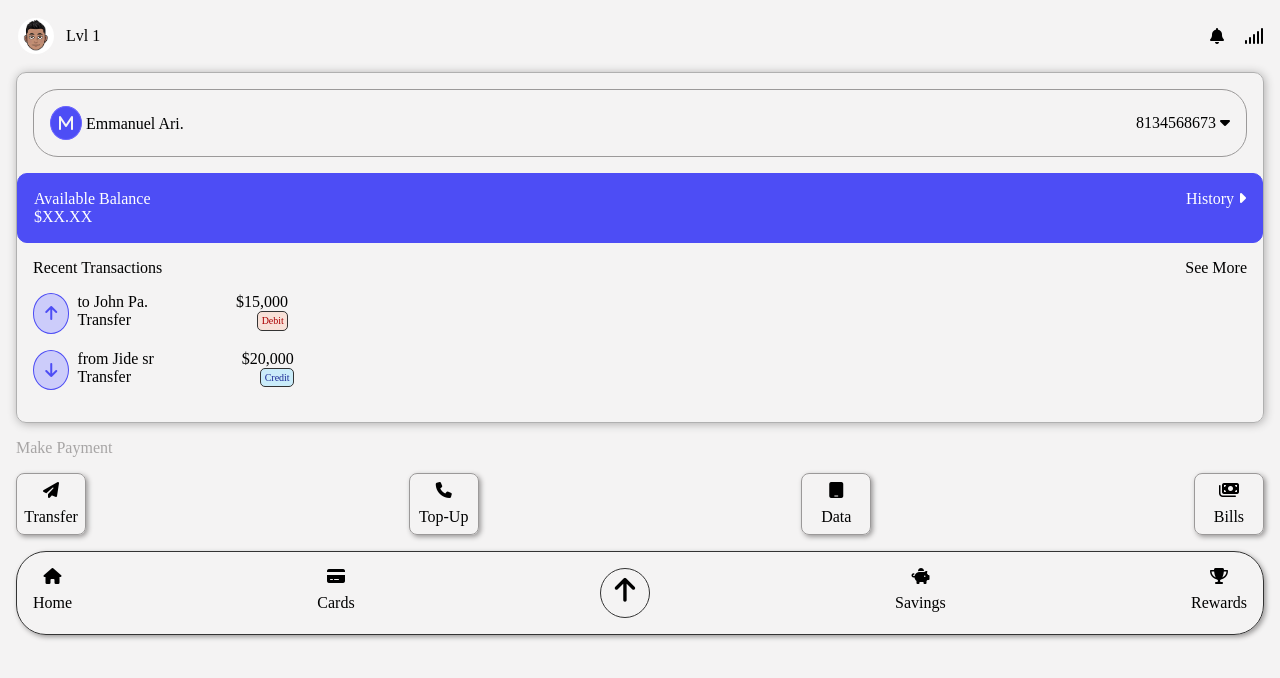
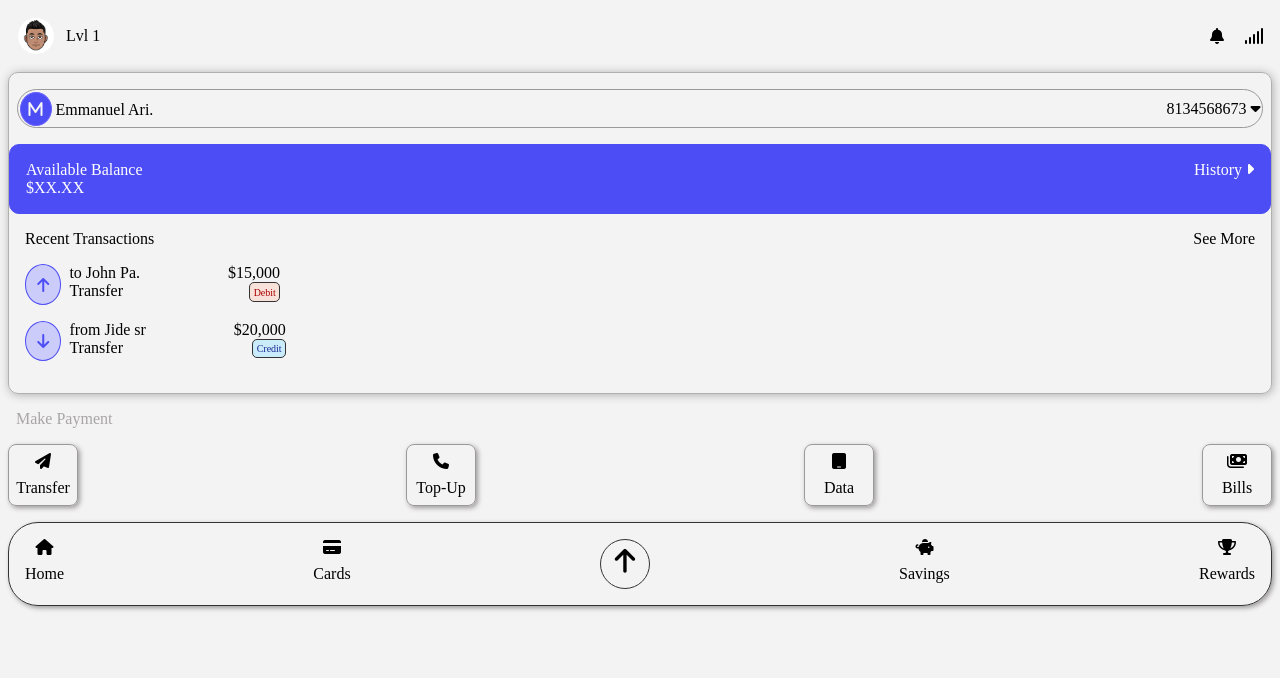
Before and after one commit to Emafido/moniepoint, a plain HTML site: page moniepoint/index.html in a window 1280 px wide. Drawn offline with Linux system fonts and the light colour scheme.

Commit message:
Update main.css

```diff
--- a/moniepoint/main.css
+++ b/moniepoint/main.css
@@ -29,7 +29,7 @@ img{
 }
 .main{
   border: 1px solid rgb(176, 176, 176);
-  margin: 1rem;
+  margin: 1rem .5rem;
   box-shadow: 1px 1px 10px rgb(174, 173, 173);
   border-radius: 10px;
 }
@@ -37,8 +37,8 @@ img{
   display: flex;
   border: 1px solid rgb(155, 153, 153);
   border-radius: 25px;
-  margin: 1rem;
-  padding: 1rem;
+  margin: 1rem .5rem 1rem 0.5rem;
+  padding: .1rem;
   justify-content: space-between;
   align-items: center;
 }
@@ -117,7 +117,7 @@ img{
 .icon{
   display: flex;
   justify-content: space-between;
-  margin: 1rem 1rem;
+  margin: 1rem .5rem;
 }
 .tab{
   display: flex;
@@ -133,7 +133,7 @@ img{
 .options{
   display: flex;
   justify-content: space-between;
-  margin: 1rem;
+  margin: .5rem;
   border: 1px solid#333;
   padding: 1rem;
   border-radius: 30px;
```
